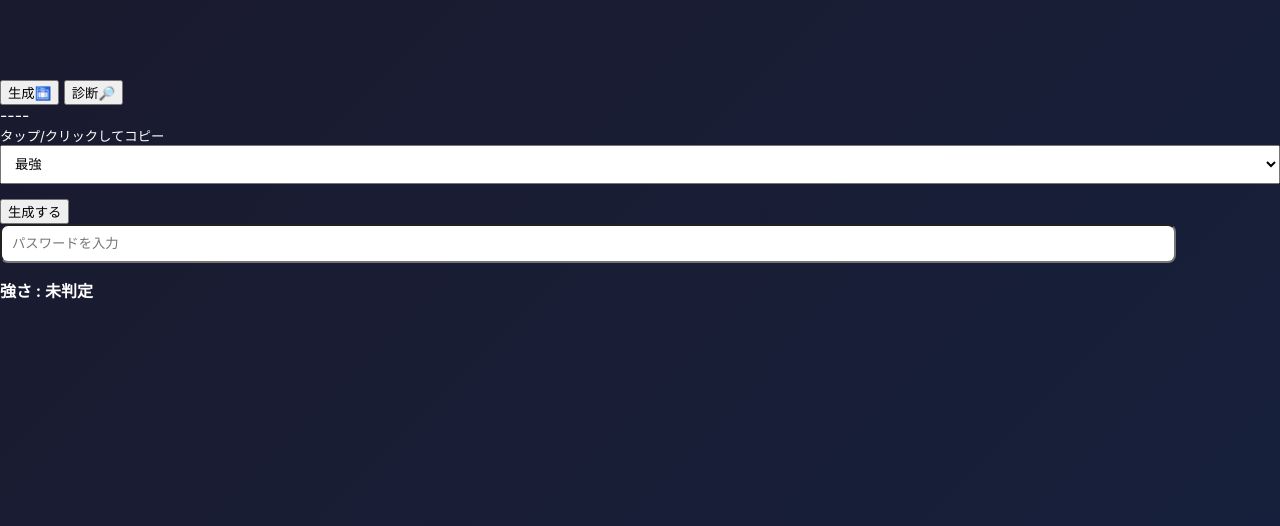
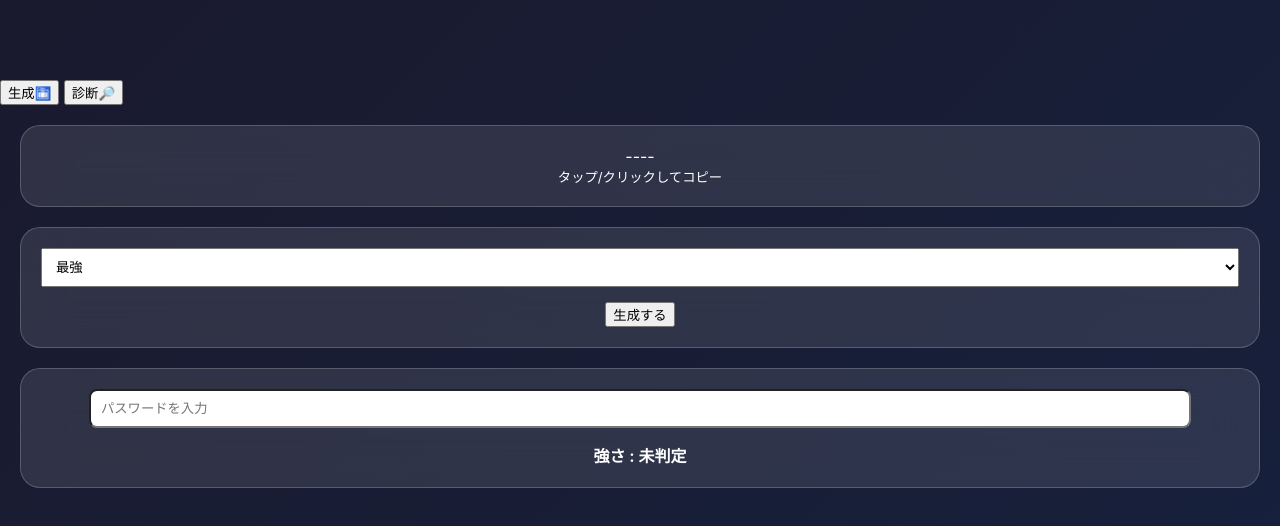
Before and after one commit to OnigiriJPN/PassMemo-Official, a plain HTML site: page index.html in a window 1280 px wide. Drawn offline with Linux system fonts and the light colour scheme.

Commit message:
Add card styles with glassmorphism effect
Added styles for card component with glassmorphism effect.

```diff
--- a/style.css
+++ b/style.css
@@ -21,3 +21,11 @@ body {
   backdrop-filter: blur(15px);
 }
 .nav-tabs button { flex: 1; padding: 15px; border: none; background: none; color: white; }
+.card {
+  background: var(--glass-bg);
+  backdrop-filter: blur(25px);
+  border: var(--glass-border);
+  border-radius: 20px;
+  padding: 20px;
+  margin: 20px;
+  text-align: center;
```
